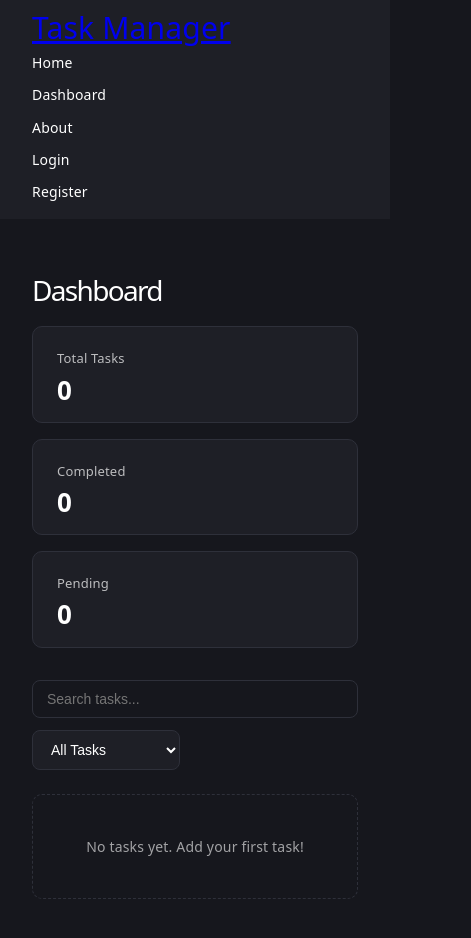
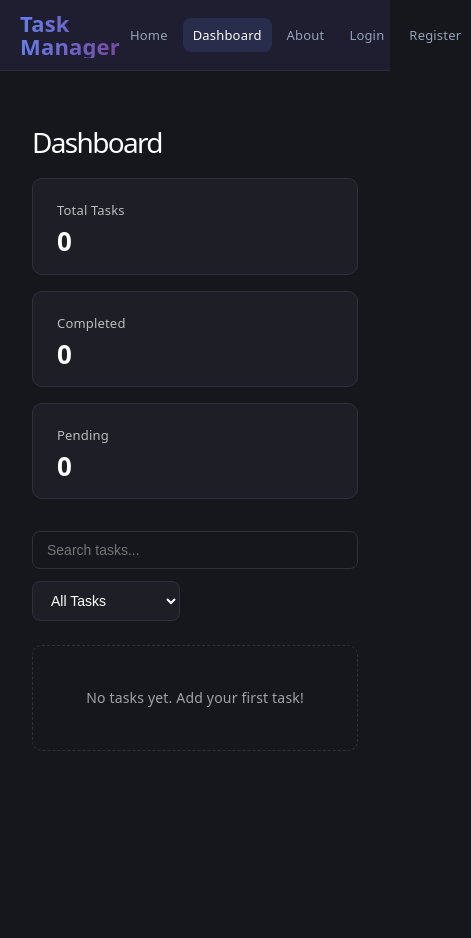
Before and after one commit to Mahjabeen244/react-task-Manager, a React (Vite) app: page /dashboard in a window 390 px wide. Shown: the whole page, 471 px wide, since content can reach past the window. After the commit the page ends 844 px from the top, so only its background shows below. Built offline with nearby package versions, Linux system fonts and the light colour scheme.

Commit message:
update navbar module.css

```diff
--- a/src/components/Navbar/Navbar.module.css
+++ b/src/components/Navbar/Navbar.module.css
@@ -2,41 +2,57 @@
   display: flex;
   justify-content: space-between;
   align-items: center;
-  padding: 16px 32px;
-  background-color: #1e1f26;
-  color: #ffffff;
+  padding: 0 40px;
+  height: 70px;
+  background-color: #1e1e30;
+  border-bottom: 1px solid rgba(255, 255, 255, 0.06);
+  position: sticky;
+  top: 0;
+  z-index: 100;
 }
-
 .logo {
-  font-size: 30px;
-  font-weight: 500;
+  font-size: 22px;
+  font-weight: 700;
+  text-decoration: none;
+  background: linear-gradient(90deg, #667eea 0%, #764ba2 100%);
+  -webkit-background-clip: text;
+  -webkit-text-fill-color: transparent;
 }
 
 .links {
   display: flex;
   list-style: none;
-  gap: 23px;
+  gap: 5px;
   margin: 0;
   padding: 0;
 }
+
 .links a {
-  color: #ffffff;
+  color: #94a3b8;
   text-decoration: none;
   font-size: 14px;
+  font-weight: 500;
+  padding: 8px 16px;
+  border-radius: 8px;
+  transition: all 0.2s ease;
 }
 
 .links a:hover {
-  color: #c084fc;
+  color: #ffffff;
+  background-color: rgba(255, 255, 255, 0.05);
 }
-@media (max-width: 600px) {
+
+.active {
+  color: #ffffff !important;
+  background-color: rgba(102, 126, 234, 0.15) !important;
+}
+
+@media (max-width: 768px) {
   .navbar {
-    flex-direction: column;
-    align-items: flex-start;
-    gap: 12px;
+    padding: 0 20px;
   }
-
-  .links {
-    flex-direction: column;
-    gap: 9px;
+  .links a {
+    padding: 8px 10px;
+    font-size: 13px;
   }
 }
```
